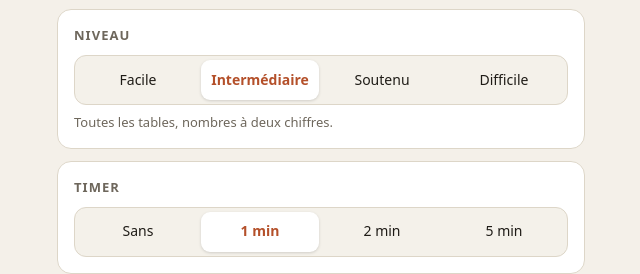
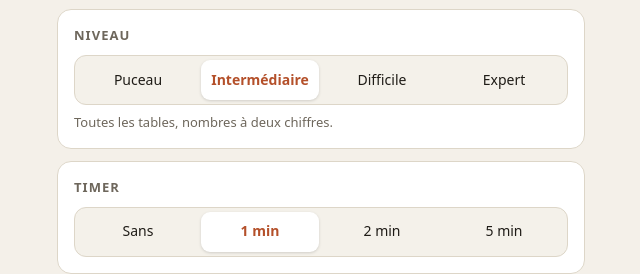
Before and after one commit to Lucas0904/Lucas-Debray, a plain HTML site: page calcul-mental/index.html in a window 1280 px wide. Shown: the part 408-682 px from the top of the page, 319-959 px from the left. Drawn offline with Linux system fonts and the light colour scheme.

Commit message:
Niveaux : Puceau, Intermédiaire, Difficile, Expert
Co-Authored-By: Claude Sonnet 5.5 <noreply@anthropic.com>
Claude-Session: https://claude.ai/code/session_015yunKYbDyCzTak2hUogzmu

```diff
--- a/calcul-mental/index.html
+++ b/calcul-mental/index.html
@@ -288,10 +288,10 @@ const store = {
 
 /* ---------- Niveaux ---------- */
 const LEVELS = [
-  { id: 0, name: "Facile", desc: "Tables jusqu'à 5, petits nombres, fractions simples." },
+  { id: 0, name: "Puceau", desc: "Pour débuter : tables jusqu'à 5, petits nombres, fractions simples." },
   { id: 1, name: "Intermédiaire", desc: "Toutes les tables, nombres à deux chiffres." },
-  { id: 2, name: "Soutenu", desc: "Trois chiffres, décimaux, pourcentages variés. Niveau PSY0." },
-  { id: 3, name: "Difficile", desc: "Grands nombres, deux chiffres × deux chiffres, longues chaînes." }
+  { id: 2, name: "Difficile", desc: "Trois chiffres, décimaux, pourcentages variés. Niveau PSY0." },
+  { id: 3, name: "Expert", desc: "Grands nombres, deux chiffres × deux chiffres, longues chaînes." }
 ];
 
 /* ---------- Générateurs : chacun renvoie { html, ans } ---------- */
```
